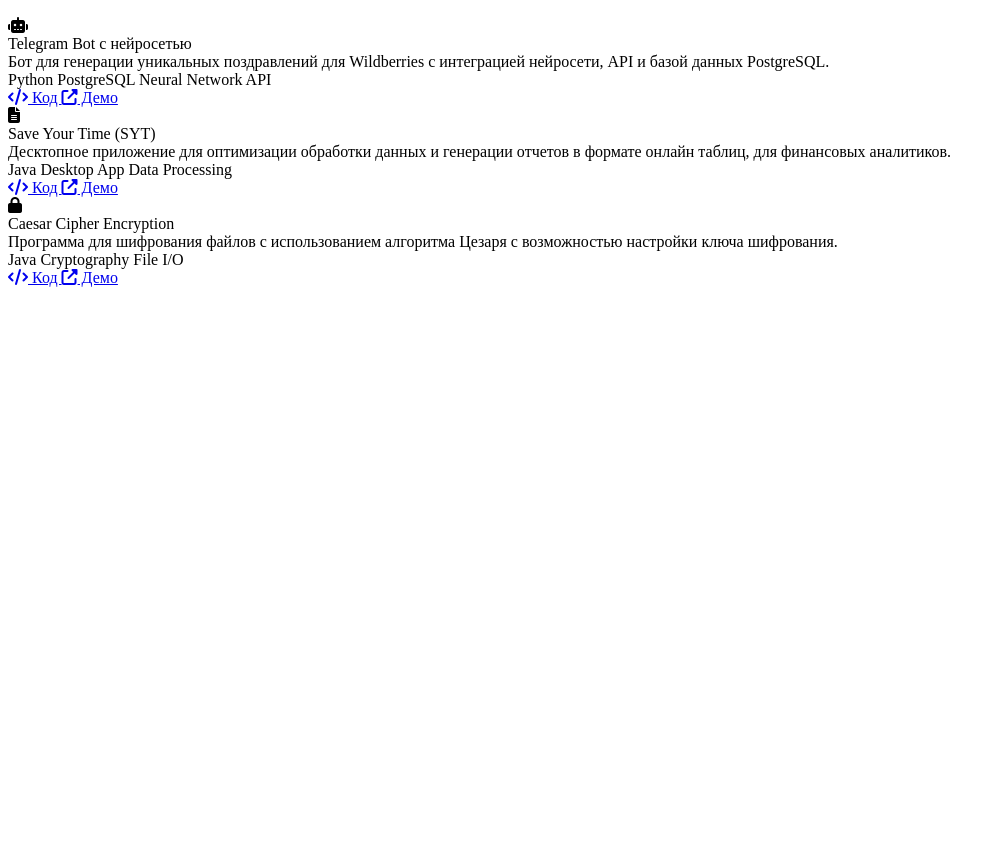
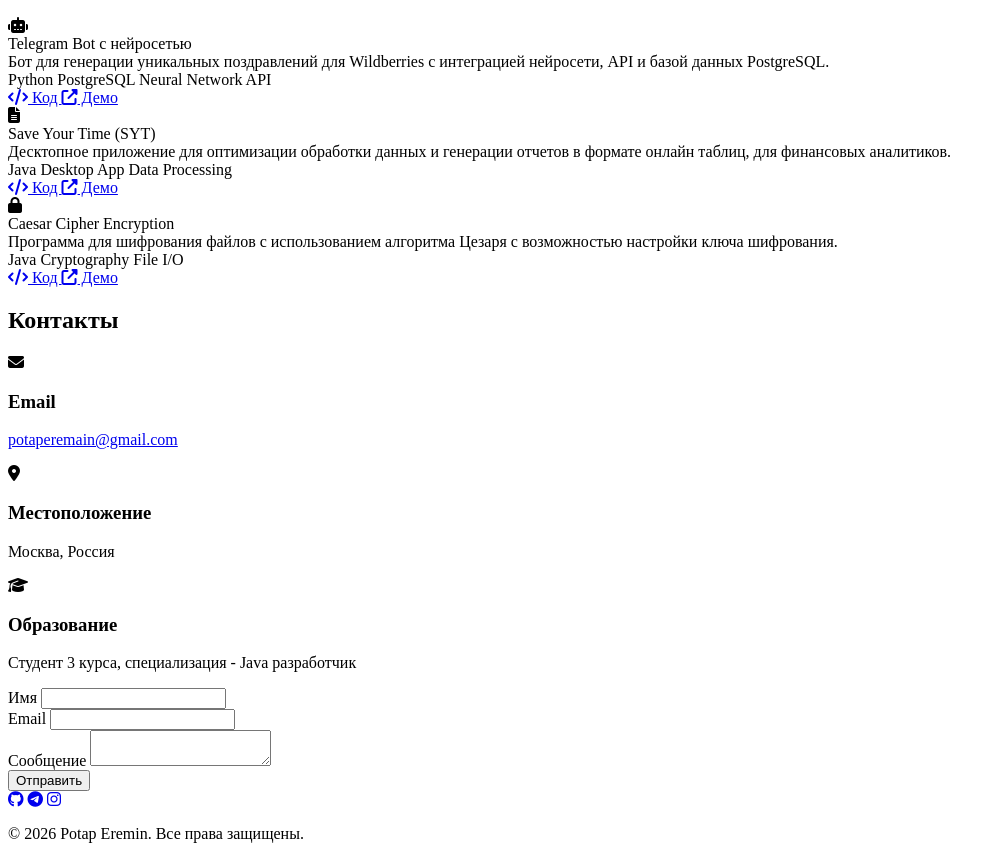
Before and after one commit to fasga1/Resume, a plain HTML site: page index.html in a window 1280 px wide. Shown: the part 1298-2157 px from the top of the page, without its empty margins (0-1002 px from the left). Before the commit the page ends 1593 px from the top, so only its background shows below. Drawn offline with Linux system fonts and the light colour scheme.

Commit message:
Added "Contacts" and "Footer" blocks

```diff
--- a/index.html
+++ b/index.html
@@ -255,6 +255,75 @@
     </div>
 </section>
 
+<!-- Контакты -->
+<section id="contact">
+    <div class="container">
+        <h2>Контакты</h2>
+        <div class="contact-container">
+            <div class="contact-info">
+                <div class="contact-item">
+                    <div class="contact-icon">
+                        <i class="fas fa-envelope"></i>
+                    </div>
+                    <div class="contact-text">
+                        <h3>Email</h3>
+                        <p><a href="mailto:potap.eremint@example.com">potaperemain@gmail.com</a></p>
+                    </div>
+                </div>
+                <div class="contact-item">
+                    <div class="contact-icon">
+                        <i class="fas fa-map-marker-alt"></i>
+                    </div>
+                    <div class="contact-text">
+                        <h3>Местоположение</h3>
+                        <p>Москва, Россия</p>
+                    </div>
+                </div>
+                <div class="contact-item">
+                    <div class="contact-icon">
+                        <i class="fas fa-graduation-cap"></i>
+                    </div>
+                    <div class="contact-text">
+                        <h3>Образование</h3>
+                        <p>Студент 3 курса, специализация - Java разработчик</p>
+                    </div>
+                </div>
+            </div>
+            <div class="contact-form">
+                <form id="contactForm">
+                    <div class="form-group">
+                        <label for="name">Имя</label>
+                        <input type="text" id="name" class="form-control" required>
+                    </div>
+                    <div class="form-group">
+                        <label for="email">Email</label>
+                        <input type="email" id="email" class="form-control" required>
+                    </div>
+                    <div class="form-group">
+                        <label for="message">Сообщение</label>
+                        <textarea id="message" class="form-control" required></textarea>
+                    </div>
+                    <button type="submit" class="submit-btn">Отправить</button>
+                </form>
+            </div>
+        </div>
+    </div>
+</section>
+
+<!-- Футер -->
+<footer>
+    <div class="container">
+        <div class="footer-content">
+            <div class="social-links">
+                <a href="https://github.com/fasga1" class="social-link"><i class="fab fa-github"></i></a>
+                <a href="https://t.me/pa_eremin" class="social-link"><i class="fab fa-telegram"></i></a>
+                <a href="https://www.instagram.com/potaperemin?igsh=MzEyNmloa3N6bzds" class="social-link"><i class="fab fa-instagram"></i></a>
+            </div>
+            <p class="copyright">© 2026 Potap Eremin. Все права защищены.</p>
+        </div>
+    </div>
+</footer>
+
     <script src="script.js"></script>
 </body>
 </html>
```
